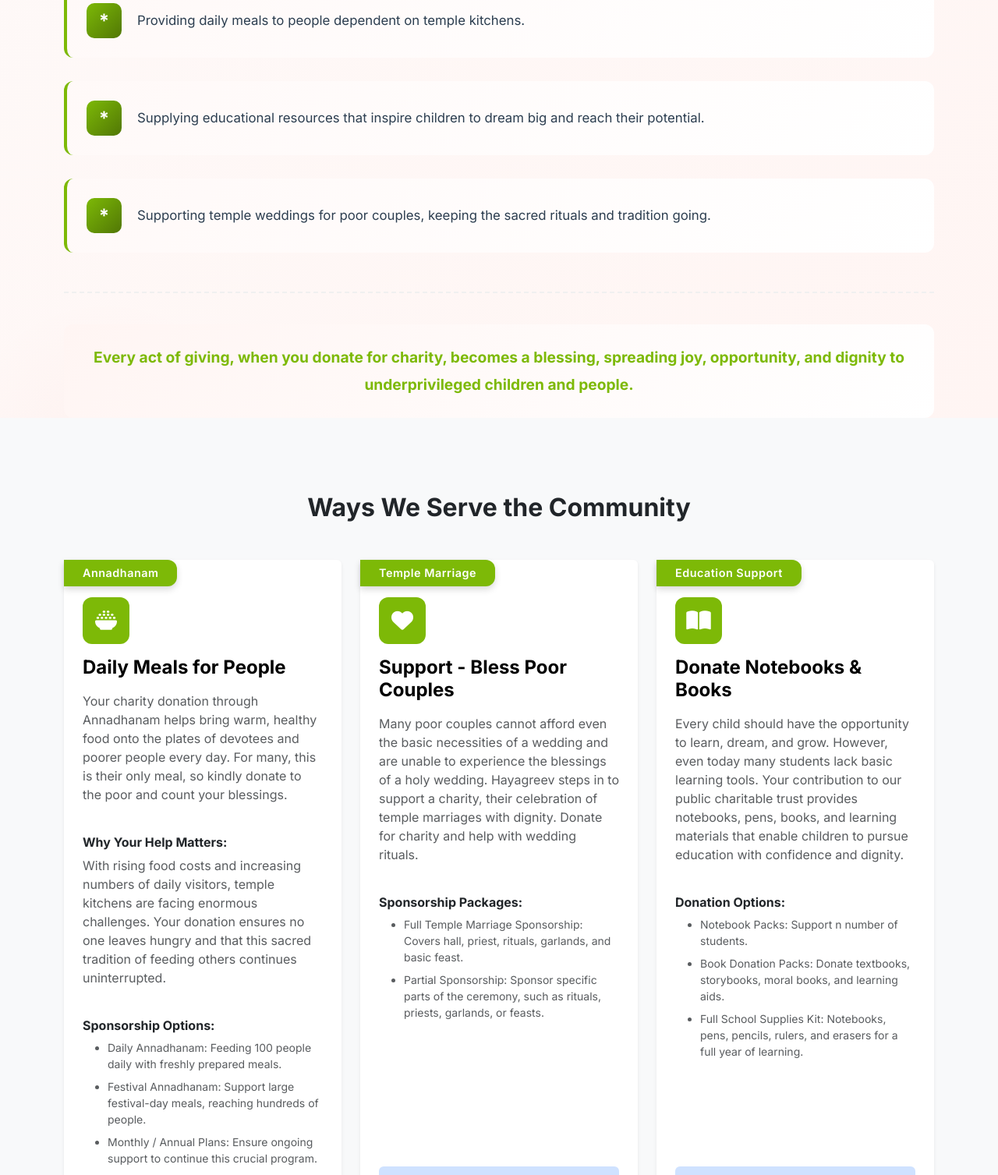
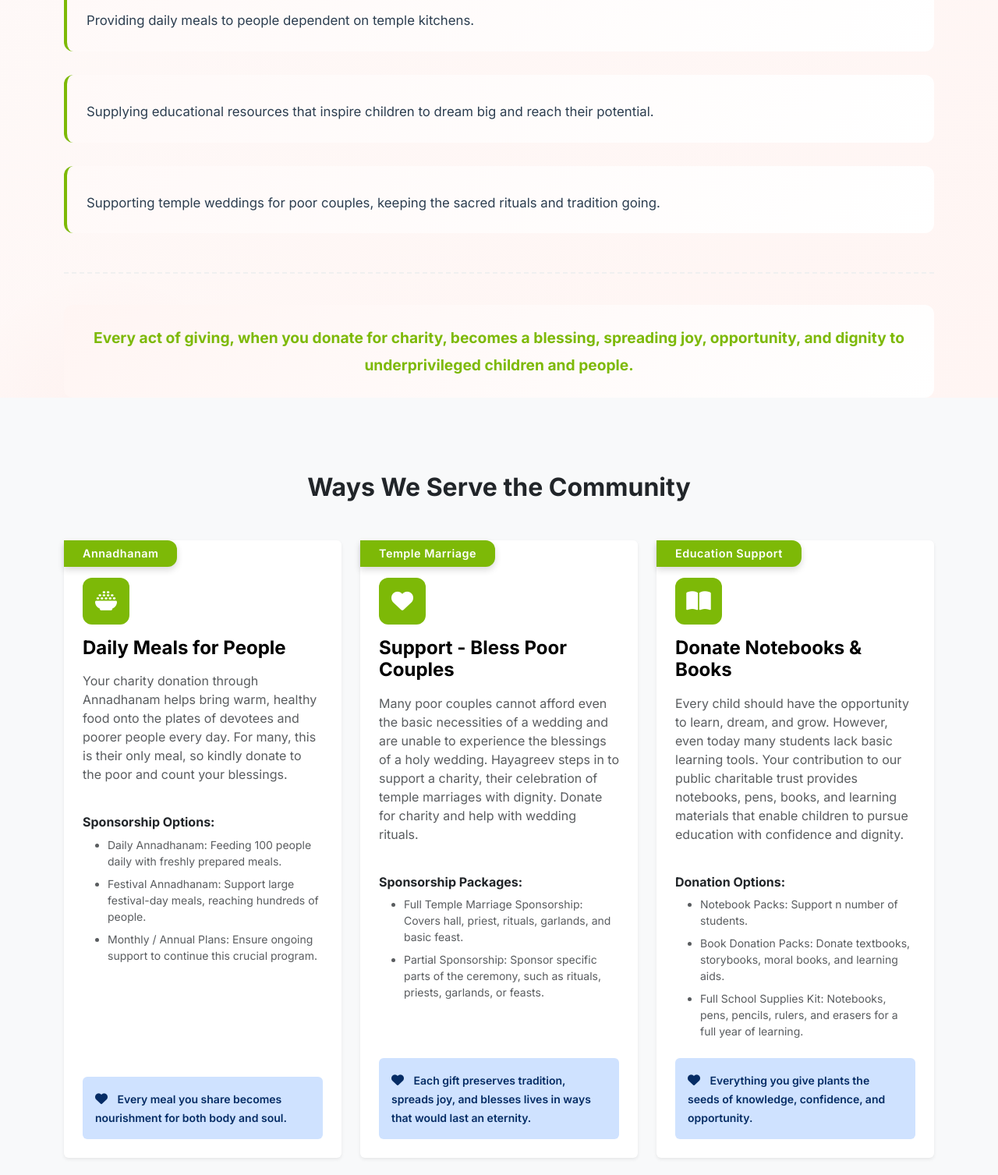
Before and after one commit to Akshaya122019/Hayagreev_Trust, a plain HTML site: page index.html in a window 1280 px wide. Shown: the part 1754-3261 px from the top of the page at 78% size. Drawn offline with nearby package versions, Linux system fonts and the light colour scheme.

Commit message:
url-change

```diff
--- a/css/style.css
+++ b/css/style.css
@@ -549,23 +549,6 @@ body {
     transform: translateX(10px);
 }
 
-.service-icon {
-    flex-shrink: 0;
-    width: 45px;
-    height: 45px;
-    background: linear-gradient(135deg, #7db907 0%, #517705 100%);
-    border-radius: 10px;
-    display: flex;
-    align-items: center;
-    justify-content: center;
-}
-
-.service-icon span {
-    color: #ffffff;
-    font-size: 1.5rem;
-    font-weight: 700;
-}
-
 .service-text {
     flex: 1;
     font-size: 1.05rem;
@@ -605,12 +588,6 @@ body {
     .service-item {
         padding: 20px;
     }
-
-    .service-icon {
-        width: 40px;
-        height: 40px;
-    }
-
     .service-text {
         font-size: 1rem;
     }
--- a/index.html
+++ b/index.html
@@ -204,23 +204,14 @@
                                 charity organisation, our goal is to effect lasting change in human lives:</p>
                             <div class="about-services">
                                 <div class="service-item">
-                                    <div class="service-icon">
-                                        <span>*</span>
-                                    </div>
                                     <p class="service-text">Providing daily meals to people dependent on
                                         temple kitchens.</p>
                                 </div>
                                 <div class="service-item">
-                                    <div class="service-icon">
-                                        <span>*</span>
-                                    </div>
                                     <p class="service-text">Supplying educational resources that inspire
                                         children to dream big and reach their potential.</p>
                                 </div>
                                 <div class="service-item">
-                                    <div class="service-icon">
-                                        <span>*</span>
-                                    </div>
                                     <p class="service-text">Supporting temple weddings for poor couples,
                                         keeping the sacred rituals and tradition going.</p>
                                 </div>
@@ -257,12 +248,6 @@
                                 Your charity donation through Annadhanam helps bring warm, healthy food onto the plates
                                 of devotees and poorer people every day. For many, this is their only meal, so kindly
                                 donate to the poor and count your blessings.
-                            </p>
-                            <h6 class="fw-bold mt-4 mb-2">Why Your Help Matters:</h6>
-                            <p class="card-text text-muted">
-                                With rising food costs and increasing numbers of daily visitors, temple kitchens are
-                                facing enormous challenges. Your donation ensures no one leaves hungry and that this
-                                sacred tradition of feeding others continues uninterrupted.
                             </p>
                             <h6 class="fw-bold mt-4 mb-2">Sponsorship Options:</h6>
                             <ul class="text-muted small">
```
Also changed, not shown: 1 other file.
